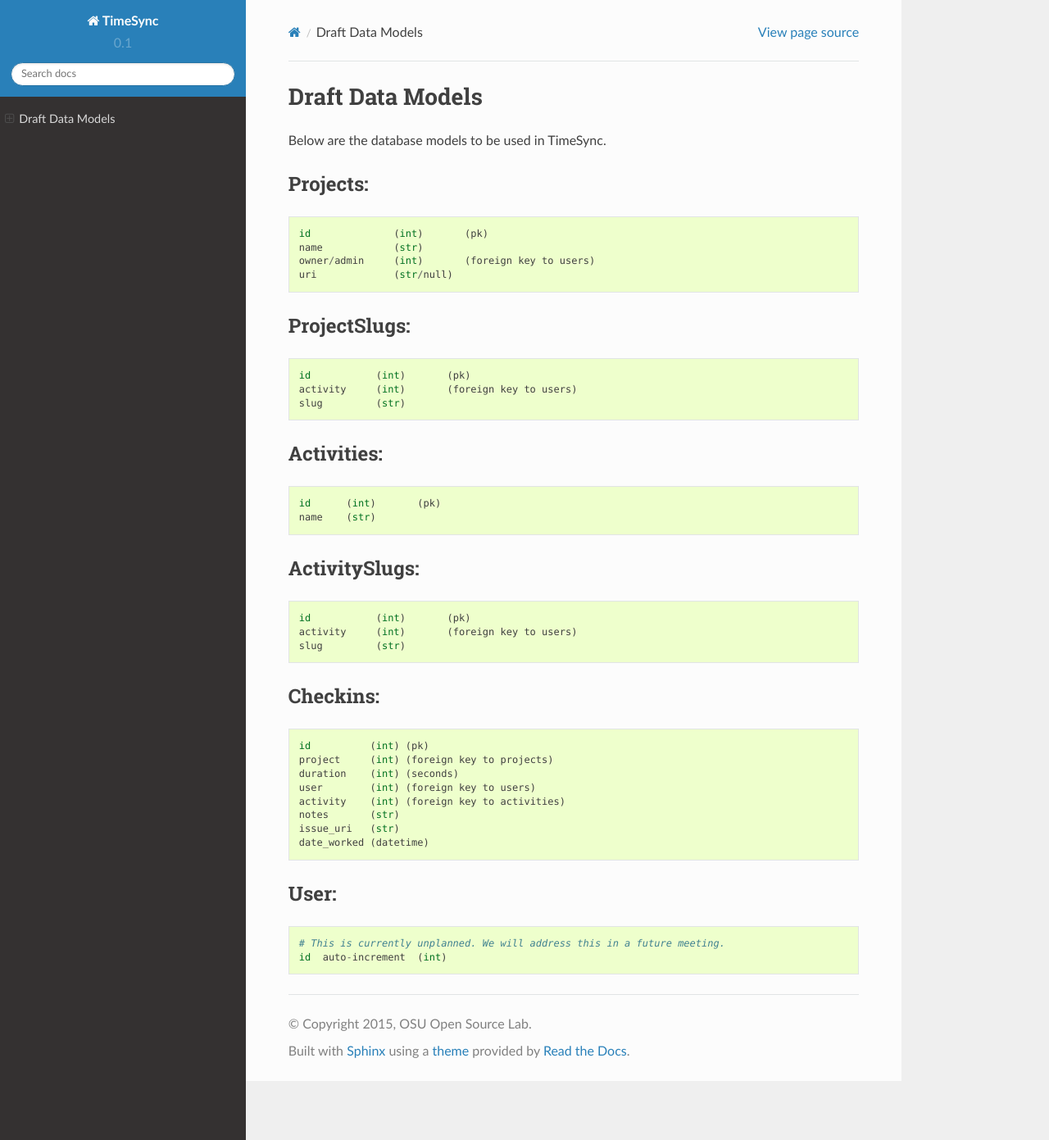
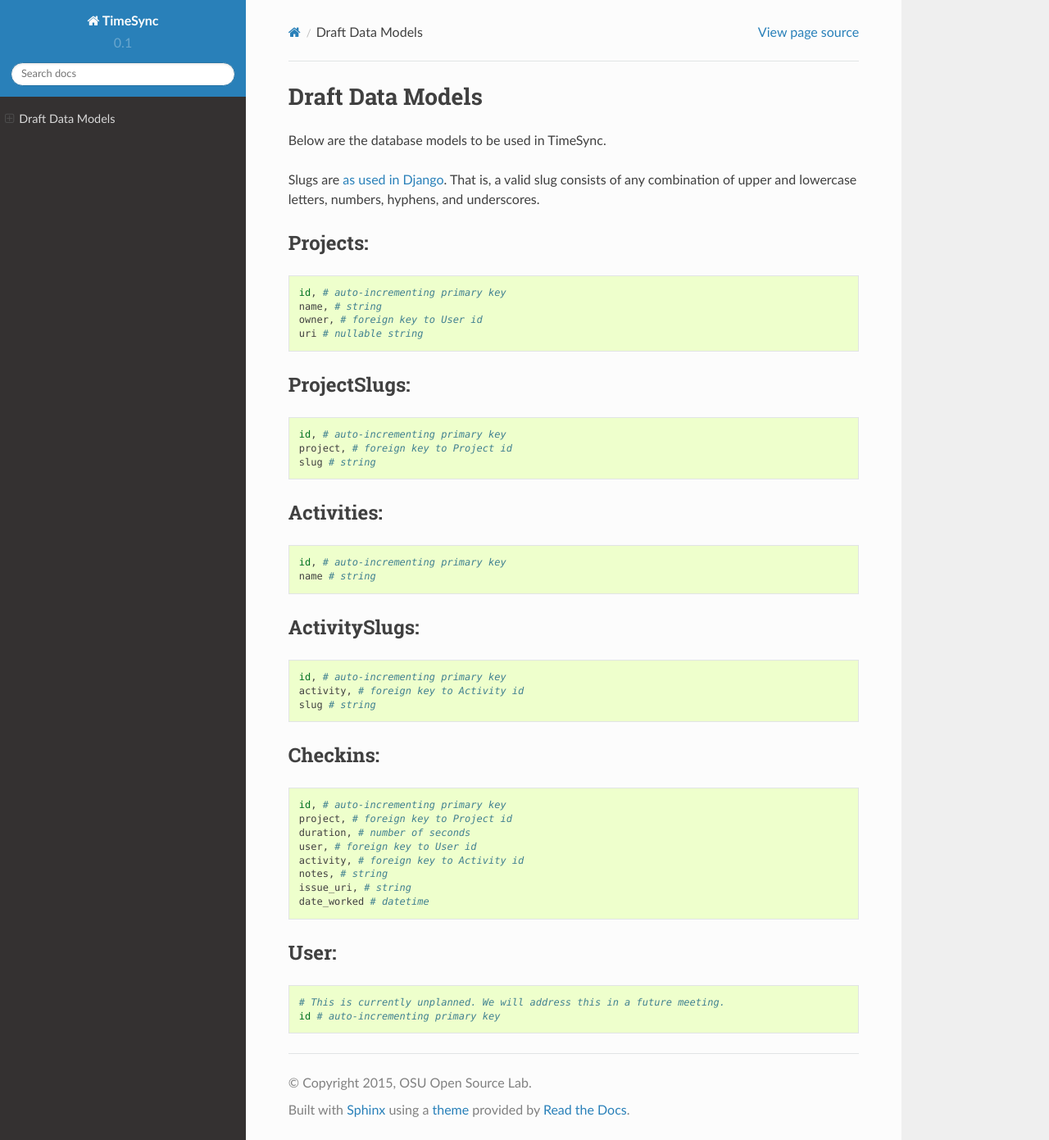
Before and after one commit to osuosl/timesync-node, a Sphinx documentation site: the page built from docs/source/design/draft_models.rst, in a window 1280 px wide and 1391 px high. Shown: the whole window at 82% size. Built offline with Sphinx 7.4.7 and the Read the Docs theme 2.0.0, drawn with Linux system fonts in a browser that asks for light colours.

Commit message:
Updated API and model documentation to be clearer and more specific.

```diff
--- a/docs/source/design/draft_models.rst
+++ b/docs/source/design/draft_models.rst
@@ -5,55 +5,59 @@ Draft Data Models
 
 Below are the database models to be used in TimeSync.
 
+Slugs are `as used in Django <https://docs.djangoproject.com/en/1.8/glossary/# term-slug>`_.
+That is, a valid slug consists of any combination of upper and lowercase letters, numbers,
+hyphens, and underscores.
+
 Projects:
 ---------
 
 .. code-block:: python
 
-    id              (int)       (pk)
-    name            (str)
-    owner/admin     (int)       (foreign key to users)
-    uri             (str/null)
+    id, # auto-incrementing primary key
+    name, # string
+    owner, # foreign key to User id
+    uri # nullable string
 
 ProjectSlugs:
---------------
+-------------
 
 .. code-block:: python
 
-    id           (int)       (pk)
-    activity     (int)       (foreign key to users)
-    slug         (str)
+    id, # auto-incrementing primary key
+    project, # foreign key to Project id
+    slug # string
 
 Activities:
----------
+-----------
 
 .. code-block:: python
 
-    id      (int)       (pk)
-    name    (str)
+    id, # auto-incrementing primary key
+    name # string
 
 ActivitySlugs:
 --------------
 
 .. code-block:: python
 
-    id           (int)       (pk)
-    activity     (int)       (foreign key to users)
-    slug         (str)
+    id, # auto-incrementing primary key
+    activity, # foreign key to Activity id
+    slug # string
 
 Checkins:
---------
+---------
 
 .. code-block:: python
 
-    id          (int) (pk)
-    project     (int) (foreign key to projects)
-    duration    (int) (seconds)
-    user        (int) (foreign key to users)
-    activity    (int) (foreign key to activities)
-    notes       (str)
-    issue_uri   (str)
-    date_worked (datetime)
+    id, # auto-incrementing primary key
+    project, # foreign key to Project id
+    duration, # number of seconds
+    user, # foreign key to User id
+    activity, # foreign key to Activity id
+    notes, # string
+    issue_uri, # string
+    date_worked # datetime
 
 User:
 -----
@@ -61,4 +65,4 @@ User:
 .. code-block:: python
 
     # This is currently unplanned. We will address this in a future meeting.
-    id  auto-increment  (int)
+    id # auto-incrementing primary key
```
Also changed, not shown: docs/source/design/draft_api.rst (+59 -58 lines).
